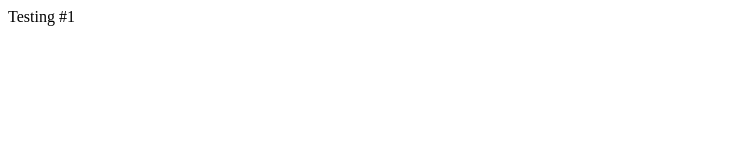
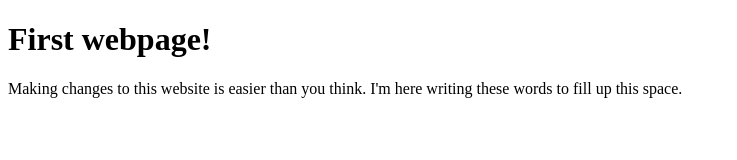
Before and after one commit to jadibrahim99/jadibrahim99.github.io, a plain HTML site: page index.html in a window 1280 px wide. Shown: the whole page, without its empty margins (0-737 px from the left). Drawn offline with Linux system fonts and the light colour scheme.

Commit message:
More changes to my first webapage

```diff
--- a/index.html
+++ b/index.html
@@ -6,7 +6,21 @@
     <meta http-equiv="X-UA-Compatible" content="ie=edge">
     <title>Document</title>
 </head>
+<header>
+<h1>
+
+First webpage!
+
+</h1>
+
+
+</header>
 <body>
-    Testing #1
+
+<p>
+    Making changes to this website is easier than you think. I'm here writing these words to fill up this space.
+</p>
+
+
 </body>
 </html>
```
